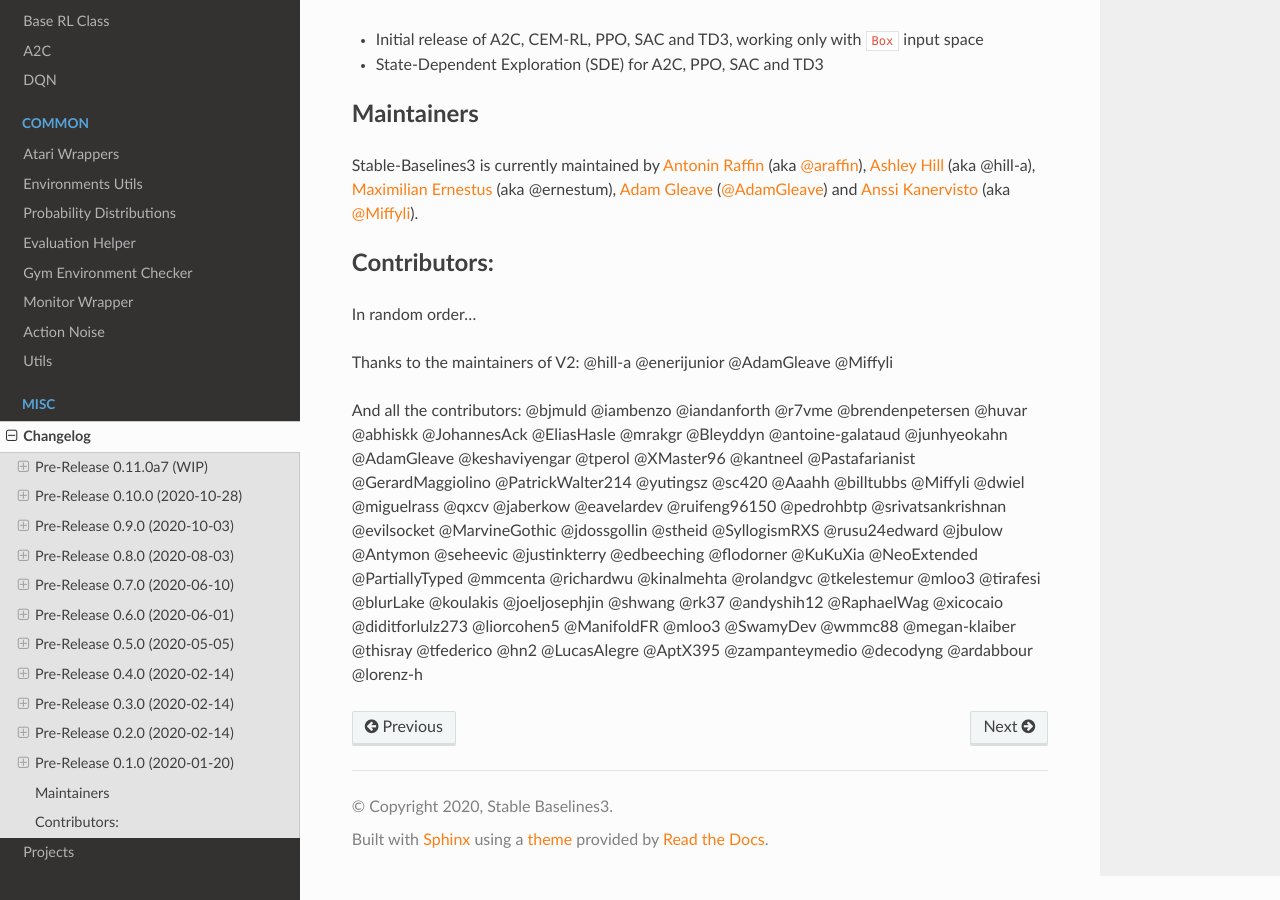
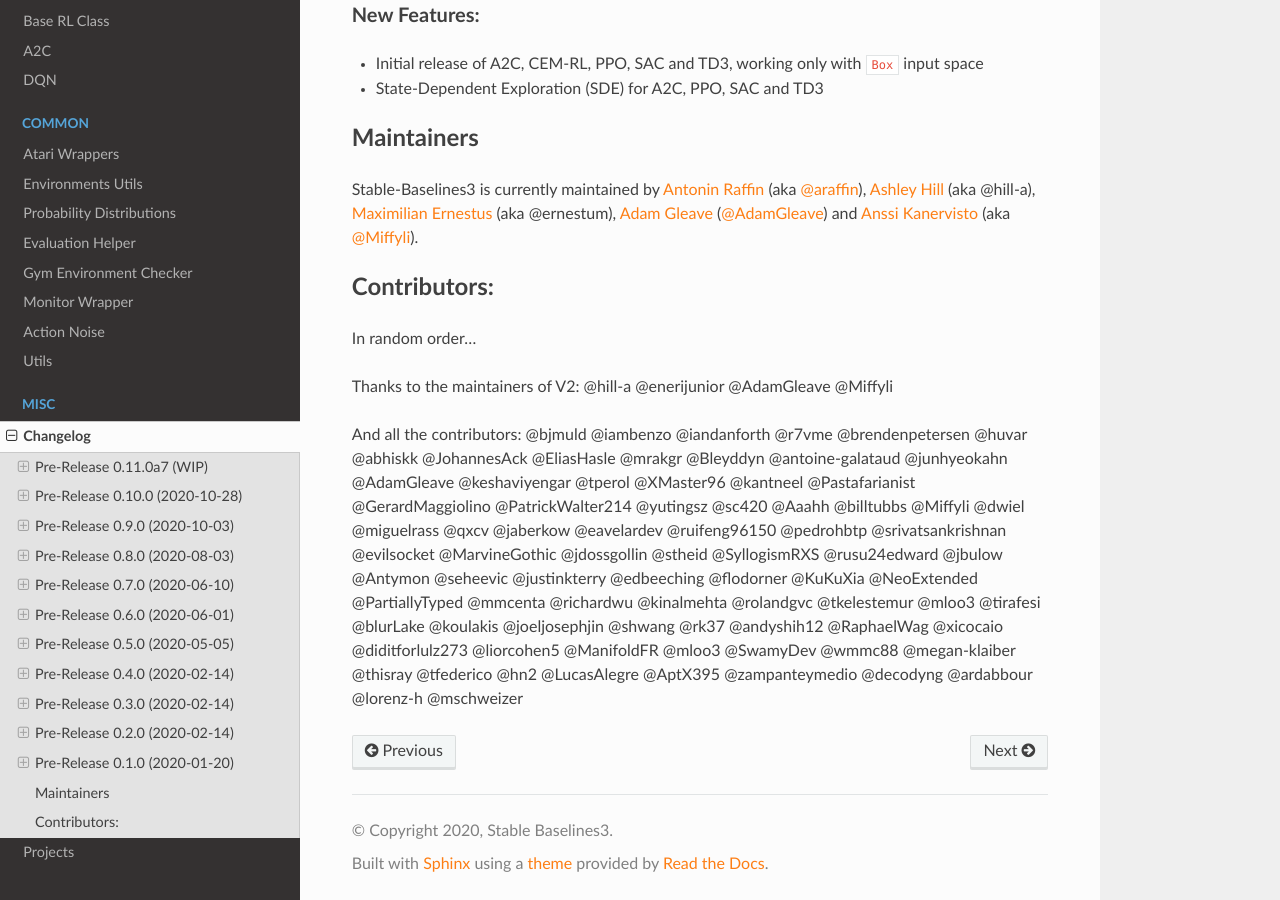
Before and after one commit to DLR-RM/stable-baselines3, a Sphinx documentation site: the page built from docs/misc/changelog.rst, in a window 1280 px wide and 900 px high, scrolled down 12390 px. Built offline with Sphinx 7.4.7 and the Read the Docs theme 2.0.0, drawn with Linux system fonts in a browser that asks for light colours; pages that are not in the unit, such as notebooks, are missing from menus; some of the changed text lies outside the part shown.

Commit message:
Update changelog

```diff
--- a/docs/misc/changelog.rst
+++ b/docs/misc/changelog.rst
@@ -72,6 +72,7 @@
 - Updated migration guide
 - Updated custom policy doc (separate policy architecture recommended)
 - Added a note about OpenCV headless version
+- Corrected typo on documentation (@mschweizer)
 
 
 Pre-Release 0.10.0 (2020-10-28)
@@ -547,4 +548,4 @@
 @flodorner @KuKuXia @NeoExtended @PartiallyTyped @mmcenta @richardwu @kinalmehta @rolandgvc @tkelestemur @mloo3
 @tirafesi @blurLake @koulakis @joeljosephjin @shwang @rk37 @andyshih12 @RaphaelWag @xicocaio
 @diditforlulz273 @liorcohen5 @ManifoldFR @mloo3 @SwamyDev @wmmc88 @megan-klaiber @thisray
-@tfederico @hn2 @LucasAlegre @AptX395 @zampanteymedio @decodyng @ardabbour @lorenz-h
+@tfederico @hn2 @LucasAlegre @AptX395 @zampanteymedio @decodyng @ardabbour @lorenz-h @mschweizer
```
